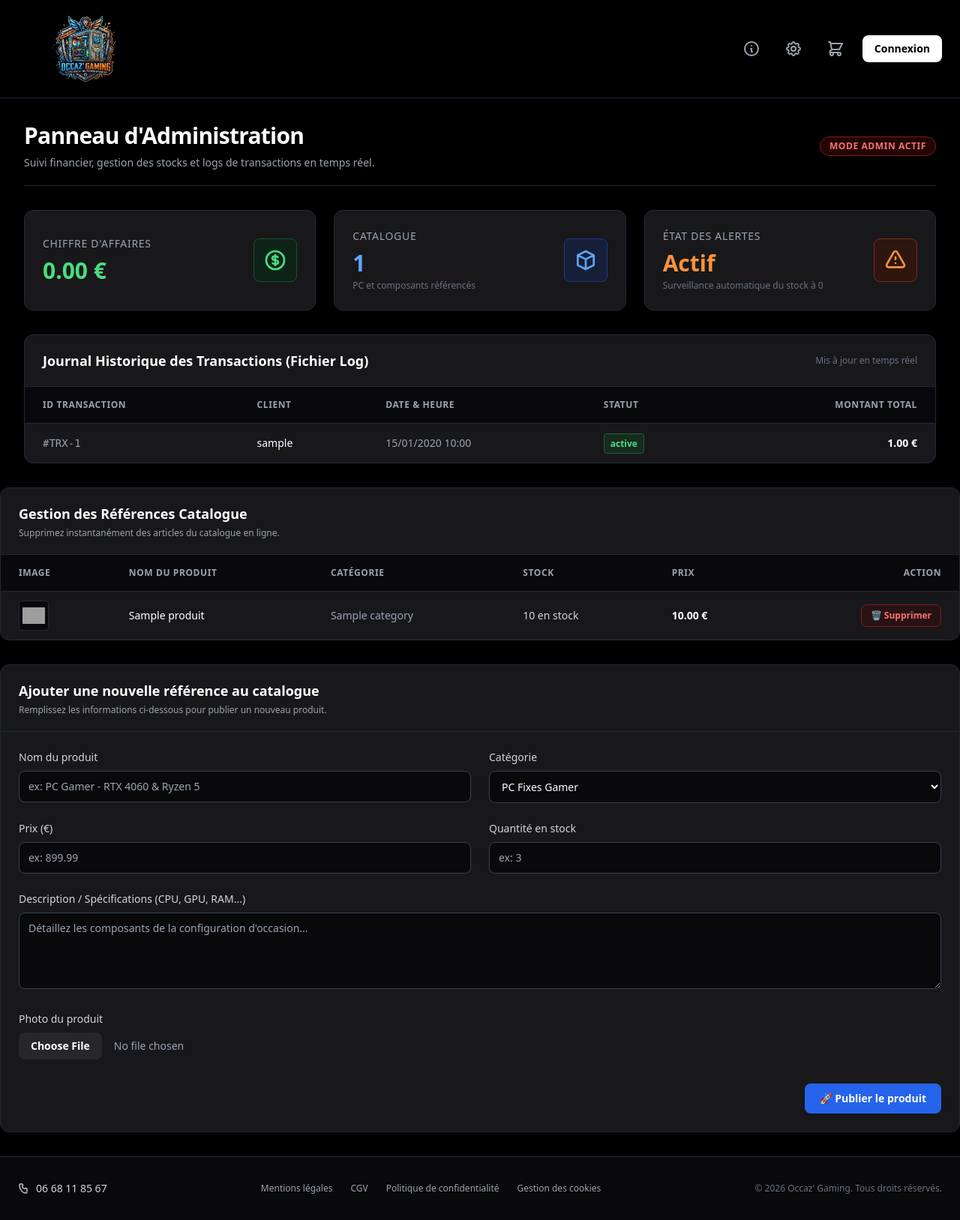
After one commit to ak94u/ak94u-site_occazware, a Flask app: template templates/admin.html in a window 1280 px wide. The commit adds this page. Shown: the whole page at 75% size. Run offline with Flask 3, Linux system fonts and the light colour scheme; the template is opened without the code that fills it: most values are stand-ins (such as "Sample title", 1, 10 or a date in 2020); some libraries are stand-ins or nearby versions; grey boxes are pictures that could not be loaded.

Commit message:
Ajout des nouvelle pages manquantes + page admin avec des changements dans base.html pour les connecter aux routes des pages admin, connexion, magasin

```diff
--- /dev/null
+++ b/templates/admin.html
@@ -0,0 +1,218 @@
+{% extends "base.html" %}
+
+{% block title %}Tableau de Bord Admin - Occaz' Gaming{% endblock %}
+
+{% block content %}
+<div class="max-w-7xl mx-auto px-4 sm:px-6 lg:px-8 py-8">
+
+    <div class="border-b border-gray-800 pb-5 mb-8 flex justify-between items-center">
+        <div>
+            <h1 class="text-3xl font-extrabold tracking-tight text-white">Panneau d'Administration</h1>
+            <p class="mt-2 text-sm text-gray-400">Suivi financier, gestion des stocks et logs de transactions en temps réel.</p>
+        </div>
+        <span class="px-3 py-1 text-xs font-semibold uppercase tracking-wider text-red-400 bg-red-950/50 border border-red-900 rounded-full">
+            Mode Admin Actif
+        </span>
+    </div>
+
+    <div class="grid grid-cols-1 md:grid-cols-3 gap-6 mb-8">
+
+        <div class="bg-zinc-900 border border-gray-800 rounded-xl p-6 flex items-center justify-between shadow-lg">
+            <div>
+                <p class="text-sm font-medium text-gray-400 uppercase tracking-wider">Chiffre d'Affaires</p>
+                <h3 class="text-3xl font-black text-green-400 mt-2">{{ "%.2f"|format(ca) }} €</h3>
+            </div>
+            <div class="p-3 bg-green-950/50 border border-green-900 rounded-lg text-green-400">
+                <svg xmlns="http://www.w3.org/2000/svg" class="h-8 w-8" fill="none" viewBox="0 0 24 24" stroke="currentColor">
+                    <path stroke-linecap="round" stroke-linejoin="round" stroke-width="2" d="M12 8c-1.657 0-3 .895-3 2s1.343 2 3 2 3 .895 3 2-1.343 2-3 2m0-8c1.11 0 2.08.402 2.599 1M12 8V7m0 1v8m0 0v1m0-1c-1.11 0-2.08-.402-2.599-1M21 12a9 9 0 11-18 0 9 9 0 0118 0z" />
+                </svg>
+            </div>
+        </div>
+
+        <div class="bg-zinc-900 border border-gray-800 rounded-xl p-6 flex items-center justify-between shadow-lg">
+            <div>
+                <p class="text-sm font-medium text-gray-400 uppercase tracking-wider">Catalogue</p>
+                <h3 class="text-3xl font-black text-blue-400 mt-2">{{ total_products }}</h3>
+                <p class="text-xs text-gray-500 mt-1">PC et composants référencés</p>
+            </div>
+            <div class="p-3 bg-blue-950/50 border border-blue-900 rounded-lg text-blue-400">
+                <svg xmlns="http://www.w3.org/2000/svg" class="h-8 w-8" fill="none" viewBox="0 0 24 24" stroke="currentColor">
+                    <path stroke-linecap="round" stroke-linejoin="round" stroke-width="2" d="M20 7l-8-4-8 4m16 0l-8 4m8-4v10l-8 4m0-10L4 7m8 4v10M4 7v10l8 4" />
+                </svg>
+            </div>
+        </div>
+
+        <div class="bg-zinc-900 border border-gray-800 rounded-xl p-6 flex items-center justify-between shadow-lg">
+            <div>
+                <p class="text-sm font-medium text-gray-400 uppercase tracking-wider">État des alertes</p>
+                <h3 class="text-3xl font-black text-orange-400 mt-2">Actif</h3>
+                <p class="text-xs text-gray-500 mt-1">Surveillance automatique du stock à 0</p>
+            </div>
+            <div class="p-3 bg-orange-950/50 border border-orange-900 rounded-lg text-orange-400">
+                <svg xmlns="http://www.w3.org/2000/svg" class="h-8 w-8" fill="none" viewBox="0 0 24 24" stroke="currentColor">
+                    <path stroke-linecap="round" stroke-linejoin="round" stroke-width="2" d="M12 9v2m0 4h.01m-6.938 4h13.856c1.54 0 2.502-1.667 1.732-3L13.732 4c-.77-1.333-2.694-1.333-3.464 0L3.34 16c-.77 1.333.192 3 1.732 3z" />
+                </svg>
+            </div>
+        </div>
+
+    </div>
+
+    <div class="bg-zinc-900 border border-gray-800 rounded-xl shadow-lg overflow-hidden">
+        <div class="px-6 py-5 border-b border-gray-800 bg-zinc-900/50 flex justify-between items-center">
+            <h2 class="text-lg font-bold text-white">Journal Historique des Transactions (Fichier Log)</h2>
+            <span class="text-xs text-gray-500">Mis à jour en temps réel</span>
+        </div>
+
+        <div class="overflow-x-auto">
+            <table class="w-full text-left border-collapse text-sm text-gray-300">
+                <thead class="bg-zinc-950 text-gray-400 uppercase text-xs tracking-wider border-b border-gray-800">
+                    <tr>
+                        <th class="px-6 py-4 font-semibold">ID Transaction</th>
+                        <th class="px-6 py-4 font-semibold">Client</th>
+                        <th class="px-6 py-4 font-semibold">Date & Heure</th>
+                        <th class="px-6 py-4 font-semibold">Statut</th>
+                        <th class="px-6 py-4 font-semibold text-right">Montant Total</th>
+                    </tr>
+                </thead>
+                <tbody class="divide-y divide-gray-800">
+                    {% for commande in commandes %}
+                    <tr class="hover:bg-zinc-950/40 transition">
+                        <td class="px-6 py-4 font-mono text-gray-400">#TRX-{{ commande.id }}</td>
+                        <td class="px-6 py-4 font-medium text-white">{{ commande.user.username }}</td>
+                        <td class="px-6 py-4 text-gray-400">{{ commande.created_at.strftime('%d/%m/%Y %H:%M') }}</td>
+                        <td class="px-6 py-4">
+                            <span class="px-2 py-1 text-xs font-bold rounded bg-green-900/30 text-green-400 border border-green-800">
+                                {{ commande.status }}
+                            </span>
+                        </td>
+                        <td class="px-6 py-4 text-right font-bold text-white">{{ "%.2f"|format(commande.total_price) }} €</td>
+                    </tr>
+                    {% else %}
+                    <tr>
+                        <td colspan="5" class="px-6 py-12 text-center text-gray-500">
+                            📭 Aucune transaction n'a encore été enregistrée dans le fichier de logs.
+                        </td>
+                    </tr>
+                    {% endfor %}
+                </tbody>
+            </table>
+        </div>
+    </div>
+
+</div>
+
+<!-- 📦 GESTION DU CATALOGUE (Suppression un par un) -->
+    <div class="bg-zinc-900 border border-gray-800 rounded-xl shadow-lg overflow-hidden mb-8">
+        <div class="px-6 py-5 border-b border-gray-800 bg-zinc-900/50">
+            <h2 class="text-lg font-bold text-white">Gestion des Références Catalogue</h2>
+            <p class="text-xs text-gray-400 mt-1">Supprimez instantanément des articles du catalogue en ligne.</p>
+        </div>
+
+        <div class="overflow-x-auto">
+            <table class="w-full text-left border-collapse text-sm text-gray-300">
+                <thead class="bg-zinc-950 text-gray-400 uppercase text-xs tracking-wider border-b border-gray-800">
+                    <tr>
+                        <th class="px-6 py-4 font-semibold">Image</th>
+                        <th class="px-6 py-4 font-semibold">Nom du Produit</th>
+                        <th class="px-6 py-4 font-semibold">Catégorie</th>
+                        <th class="px-6 py-4 font-semibold">Stock</th>
+                        <th class="px-6 py-4 font-semibold">Prix</th>
+                        <th class="px-6 py-4 font-semibold text-right">Action</th>
+                    </tr>
+                </thead>
+                <tbody class="divide-y divide-gray-800">
+                    <!-- Note: Il faut envoyer la variable 'produits' depuis ton controlleur (voir Étape 3) -->
+                    {% for produit in produits %}
+                    <tr class="hover:bg-zinc-950/40 transition">
+                        <td class="px-6 py-3">
+                            <img src="{{ url_for('static', filename='img/' + (produit.image_url if produit.image_url else 'default.png')) }}" alt="" class="h-10 w-10 object-contain bg-zinc-950 p-1 rounded border border-gray-800">
+                        </td>
+                        <td class="px-6 py-3 font-medium text-white">{{ produit.name }}</td>
+                        <td class="px-6 py-3 text-gray-400">{{ produit.category }}</td>
+                        <td class="px-6 py-3">
+                            {% if produit.stock == 0 %}
+                                <span class="text-red-400 font-bold text-xs">🚫 Épuisé</span>
+                            {% else %}
+                                <span class="text-gray-300">{{ produit.stock }} en stock</span>
+                            {% endif %}
+                        </td>
+                        <td class="px-6 py-3 font-bold text-white">{{ "%.2f"|format(produit.price) }} €</td>
+                        <td class="px-6 py-3 text-right">
+                            <!-- Formulaire d'action pour la suppression en un clic -->
+                            <form action="{{ url_for('admin.supprimer_produit', product_id=produit.id) }}" method="POST" onsubmit="return confirm('Êtes-vous sûr de vouloir supprimer définitivement ce produit ?');" class="inline">
+                                <button type="submit" class="px-3 py-1.5 bg-red-950/40 border border-red-900 text-red-400 hover:bg-red-900 hover:text-white rounded-lg text-xs font-semibold transition">
+                                    🗑️ Supprimer
+                                </button>
+                            </form>
+                        </td>
+                    </tr>
+                    {% else %}
+                    <tr>
+                        <td colspan="6" class="px-6 py-12 text-center text-gray-500">
+                            📦 Le catalogue est actuellement vide.
+                        </td>
+                    </tr>
+                    {% endfor %}
+                </tbody>
+            </table>
+        </div>
+    </div>
+    <!-- ➕ FORMULAIRE D'AJOUT DE PRODUIT -->
+    <div class="bg-zinc-900 border border-gray-800 rounded-xl shadow-lg overflow-hidden mb-8">
+        <div class="px-6 py-5 border-b border-gray-800 bg-zinc-900/50">
+            <h2 class="text-lg font-bold text-white">Ajouter une nouvelle référence au catalogue</h2>
+            <p class="text-xs text-gray-400 mt-1">Remplissez les informations ci-dessous pour publier un nouveau produit.</p>
+        </div>
+
+        <form action="{{ url_for('admin.ajouter_produit') }}" method="POST" enctype="multipart/form-data" class="p-6 space-y-6">
+            <div class="grid grid-cols-1 md:grid-cols-2 gap-6">
+                <!-- Nom du produit -->
+                <div>
+                    <label class="block text-sm font-medium text-gray-300 mb-2">Nom du produit</label>
+                    <input type="text" name="name" required placeholder="ex: PC Gamer - RTX 4060 & Ryzen 5" class="w-full text-sm bg-zinc-950 border border-gray-700 rounded-lg px-3 py-2.5 text-white focus:outline-none focus:border-blue-500">
+                </div>
+
+                <!-- Catégorie -->
+                <div>
+                    <label class="block text-sm font-medium text-gray-300 mb-2">Catégorie</label>
+                    <select name="category" required class="w-full text-sm bg-zinc-950 border border-gray-700 rounded-lg px-3 py-2.5 text-white focus:outline-none focus:border-blue-500">
+                        <option value="PC Fixe">PC Fixes Gamer</option>
+                        <option value="PC Portable">PC Portables</option>
+                        <option value="Composant">Composants</option>
+                    </select>
+                </div>
+
+                <!-- Prix -->
+                <div>
+                    <label class="block text-sm font-medium text-gray-300 mb-2">Prix (€)</label>
+                    <input type="number" step="0.01" name="price" required placeholder="ex: 899.99" class="w-full text-sm bg-zinc-950 border border-gray-700 rounded-lg px-3 py-2.5 text-white focus:outline-none focus:border-blue-500">
+                </div>
+
+                <!-- Stock -->
+                <div>
+                    <label class="block text-sm font-medium text-gray-300 mb-2">Quantité en stock</label>
+                    <input type="number" name="stock" required placeholder="ex: 3" class="w-full text-sm bg-zinc-950 border border-gray-700 rounded-lg px-3 py-2.5 text-white focus:outline-none focus:border-blue-500">
+                </div>
+            </div>
+
+            <!-- Description -->
+            <div>
+                <label class="block text-sm font-medium text-gray-300 mb-2">Description / Spécifications (CPU, GPU, RAM...)</label>
+                <textarea name="description" rows="4" required placeholder="Détaillez les composants de la configuration d'occasion..." class="w-full text-sm bg-zinc-950 border border-gray-700 rounded-lg px-3 py-2.5 text-white focus:outline-none focus:border-blue-500"></textarea>
+            </div>
+
+            <!-- Image -->
+            <div>
+                <label class="block text-sm font-medium text-gray-300 mb-2">Photo du produit</label>
+                <input type="file" name="image" accept="image/*" class="w-full text-sm text-gray-400 file:mr-4 file:py-2 file:px-4 file:rounded-lg file:border-0 file:text-sm file:font-semibold file:bg-zinc-800 file:text-white hover:file:bg-zinc-700 cursor-pointer">
+            </div>
+
+            <!-- Bouton de soumission -->
+            <div class="flex justify-end pt-2">
+                <button type="submit" class="px-5 py-2.5 bg-blue-600 hover:bg-blue-500 text-white font-semibold text-sm rounded-lg shadow-md transition focus:outline-none">
+                    🚀 Publier le produit
+                </button>
+            </div>
+        </form>
+    </div>
+{% endblock %}
--- a/templates/base.html
+++ b/templates/base.html
@@ -49,9 +49,25 @@
                 </svg>
             </a>
 
-            <a href="/connexion" class="text-sm font-medium text-gray-700 dark:text-gray-300 hover:text-black dark:hover:text-white px-4 py-2 rounded-lg border border-gray-300 dark:border-gray-700 hover:border-gray-400 dark:hover:border-gray-500 transition bg-gray-50 dark:bg-zinc-900">
-                Connexion
+            {% if session.get('username') %}
+                <span class="text-sm font-medium text-gray-300">
+                 🎮 {{ session['username'] }}
+                </span>
+
+            {% if session.get('user_role') == 'admin' %}
+                <a href="{{ url_for('admin.dashboard') }}" class="text-xs bg-red-900/50 border border-red-800 text-red-200 px-2 py-1 rounded hover:bg-red-800 transition">
+                    Admin
+                </a>
+            {% endif %}
+
+            <a href="{{ url_for('auth.deconnexion') }}" class="text-sm text-gray-400 hover:text-white transition underline underline-offset-4">
+                 Déconnexion
             </a>
+            {% else %}
+                <a href="{{ url_for('auth.connexion') }}" class="px-4 py-2 bg-white text-black font-semibold text-sm rounded-lg hover:bg-gray-200 transition">
+                    Connexion
+                </a>
+            {% endif %}
         </div>
     </header>
 
```
Also changed, not shown: templates/connexion.html (+100 -0 lines), templates/magasin.html (+67 -98 lines).
